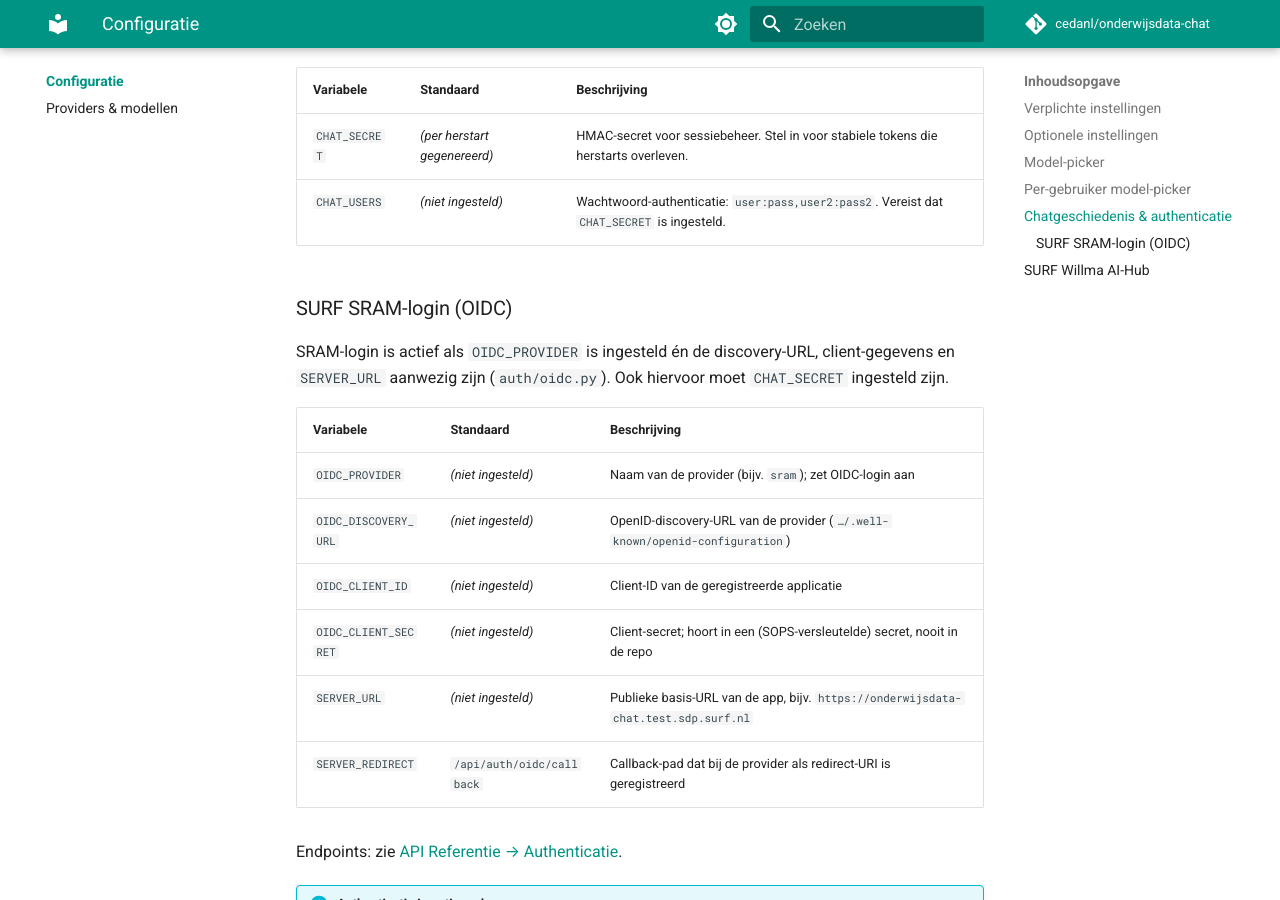
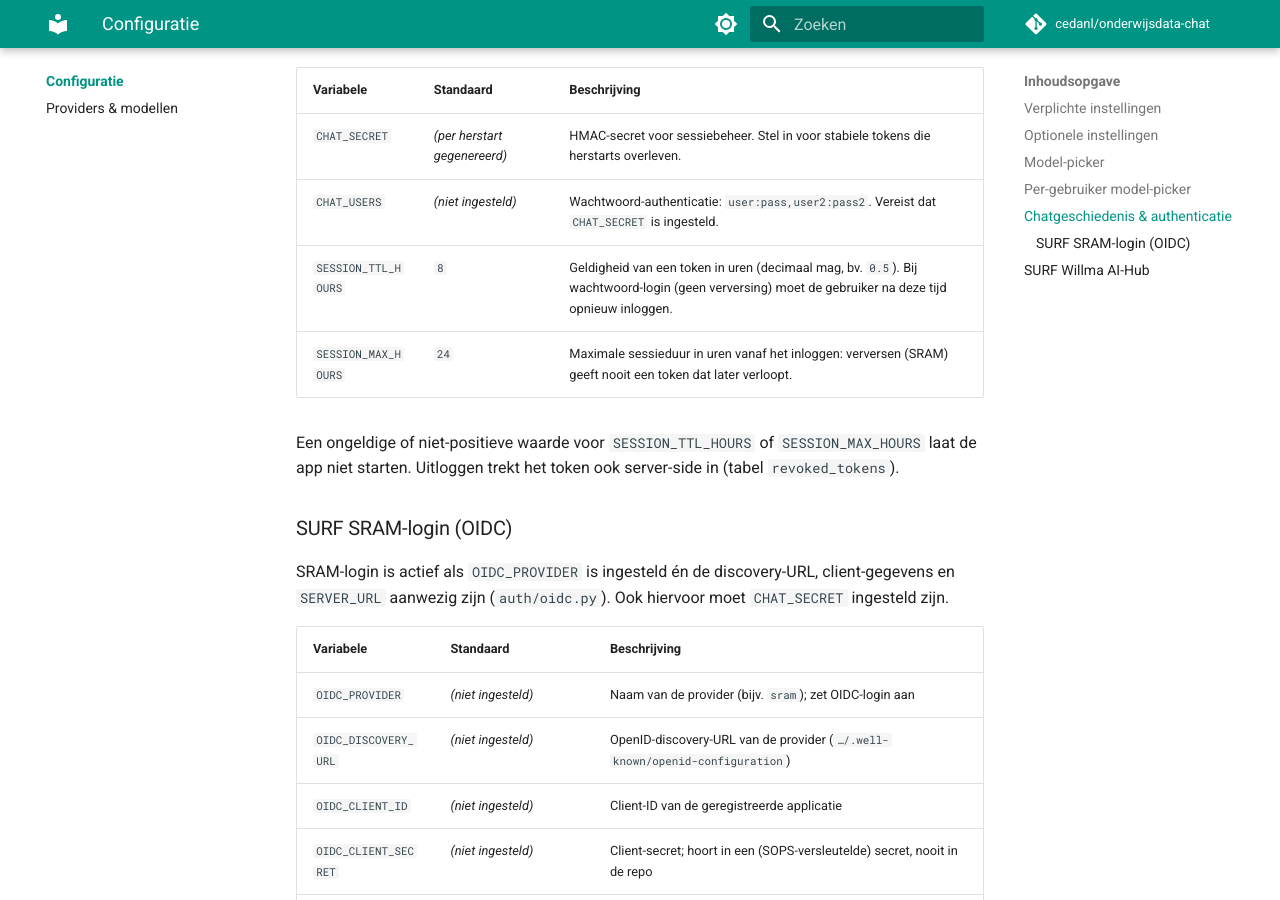
Before and after one commit to cedanl/onderwijsdata-chat, an MkDocs documentation site: the page built from docs/configuratie/index.md, in a window 1280 px wide and 900 px high, scrolled down 3052 px. Built offline with MkDocs 1.6.1 and Material for MkDocs 9.7.7, drawn with Linux system fonts in a browser that asks for light colours; comment, search, counter and statistics services are not loaded.

Commit message:
docs: document token revocation and SESSION_TTL_HOURS/SESSION_MAX_HOURS
Marks SECURITY.md S10 implemented, adds the two env vars to the
configuration page, the logout endpoint to the API reference, and a
changelog entry.

Refs #479

Co-Authored-By: Claude Opus 5.5 <noreply@anthropic.com>

```diff
--- a/docs/configuratie/index.md
+++ b/docs/configuratie/index.md
@@ -84,6 +84,10 @@ Formaat: `gebruiker:model1,model2;gebruiker2:model3`. Vereist dat `CHAT_USERS` i
 |-----------|-----------|--------------|
 | `CHAT_SECRET` | *(per herstart gegenereerd)* | HMAC-secret voor sessiebeheer. Stel in voor stabiele tokens die herstarts overleven. |
 | `CHAT_USERS` | *(niet ingesteld)* | Wachtwoord-authenticatie: `user:pass,user2:pass2`. Vereist dat `CHAT_SECRET` is ingesteld. |
+| `SESSION_TTL_HOURS` | `8` | Geldigheid van een token in uren (decimaal mag, bv. `0.5`). Bij wachtwoord-login (geen verversing) moet de gebruiker na deze tijd opnieuw inloggen. |
+| `SESSION_MAX_HOURS` | `24` | Maximale sessieduur in uren vanaf het inloggen: verversen (SRAM) geeft nooit een token dat later verloopt. |
+
+Een ongeldige of niet-positieve waarde voor `SESSION_TTL_HOURS` of `SESSION_MAX_HOURS` laat de app niet starten. Uitloggen trekt het token ook server-side in (tabel `revoked_tokens`).
 
 ### SURF SRAM-login (OIDC)
 
```
Also changed, not shown: CHANGELOG.md (+4 -0 lines), SECURITY.md (+11 -4 lines), docs/api.md (+2 -1 lines), docs/kwaliteit-en-veiligheid.md (+2 -1 lines).
